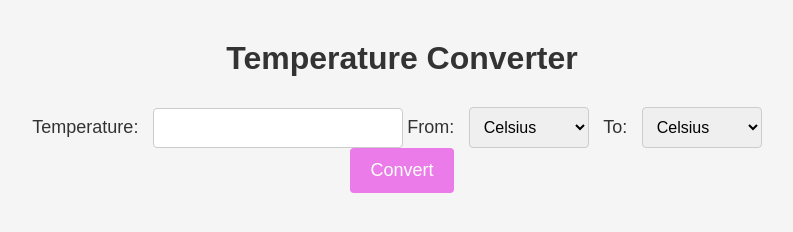
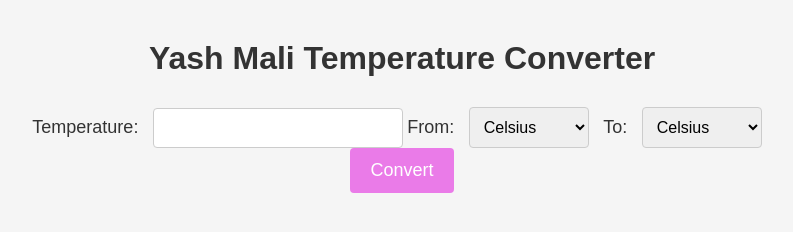
Before and after one commit to yashrmali/Temperature.com, a plain HTML site: page index.html in a window 1280 px wide. Shown: the whole page, without its empty margins (238-1031 px from the left). Drawn offline with Linux system fonts and the light colour scheme.

Commit message:
Update index.html

```diff
--- a/index.html
+++ b/index.html
@@ -70,7 +70,7 @@
     </style>
   </head>
   <body>
-    <h1>Temperature Converter</h1>
+    <h1>Yash Mali Temperature Converter</h1>
     <form>
       <label for="temperature">Temperature:</label>
       <input type="text" id="temperature" name="temperature" required>
```
